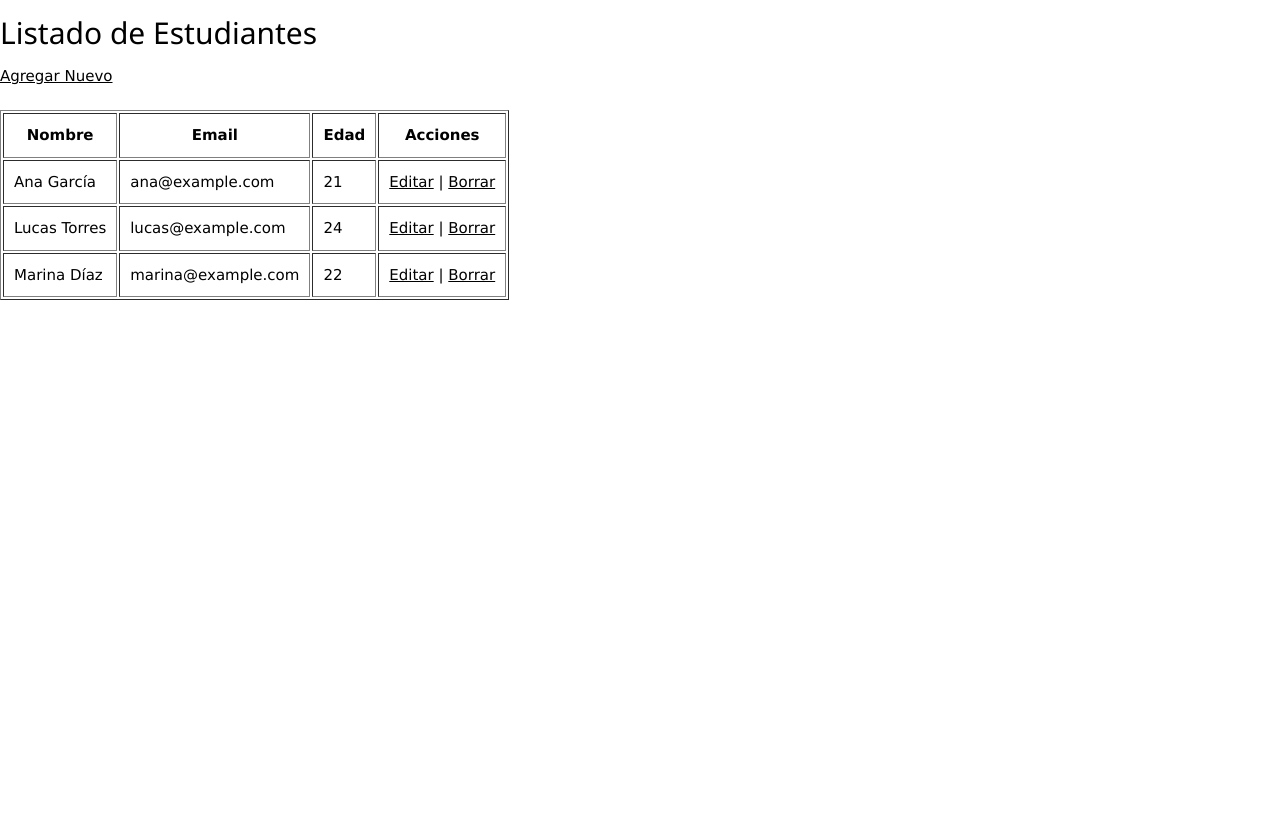
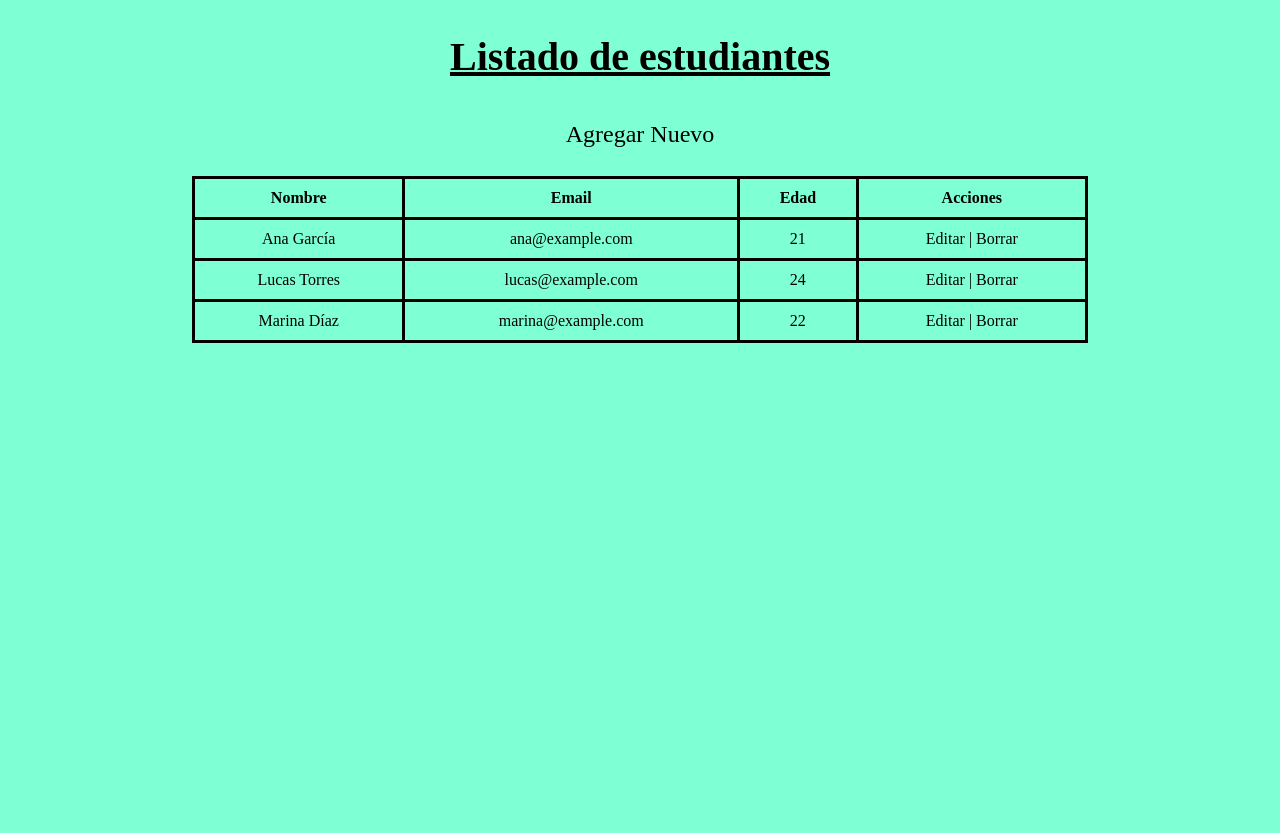
Before and after one commit to TomDiSanto/TECNO-A, a PHP site: page / in a window 1280 px wide. Before the commit the page ends 300 px from the top, so only its background shows below. Run offline with PHP 8.4, Linux system fonts and the light colour scheme; data comes from the database, SQL or seed files in the repository.

Commit message:
Add files via upload

```diff
--- a/crud/index.php
+++ b/crud/index.php
@@ -22,7 +22,7 @@ $result = $connection->query("SELECT * FROM students");
  * Con echo mostramos por "pantalla" (navegador web)
  * el html al cliente.
  */
-echo "<!DOCTYPE html>";
+/**echo "<!DOCTYPE html>";
 echo "<html lang='es'>";
 echo "<head>";
 echo "<meta charset='UTF-8'>";
@@ -53,4 +53,35 @@ if ($result->num_rows > 0) {
 }
 echo "</body>";
 echo "</html>";
+*/
 ?>
+<!DOCTYPE html>
+<html lang="es">
+<head>
+    <meta charset="UTF-8">
+    <link rel="stylesheet" href="style.css?v=<?php echo time(); ?>">
+</head>
+<body>
+    <h2>Listado de estudiantes</h2>
+    <a href="insert.php" class="insert">Agregar Nuevo</a>
+    <?php if ($result->num_rows > 0) {
+    echo "<table border='1' cellpadding='10'>";
+    echo "<tr><th>Nombre</th><th>Email</th><th>Edad</th><th>Acciones</th></tr>";
+    while ($row = $result->fetch_assoc()) {
+        echo "<tr>
+                <td>{$row['fullname']}</td>
+                <td>{$row['email']}</td>
+                <td>{$row['age']}</td>
+                <td>
+                    <a href='update.php?id={$row['id']}'>Editar</a> |
+                    <a href='delete.php?id={$row['id']}'>Borrar</a>
+                </td>
+              </tr>";
+    }
+    echo "</table>";
+} else {
+    echo "No hay estudiantes cargados.";
+}?>
+
+</body>
+</html>
--- a/crud/insert.php
+++ b/crud/insert.php
@@ -27,7 +27,7 @@ if ($_SERVER["REQUEST_METHOD"] == "POST") {
     }
 }
 ?>
-
+<link rel="stylesheet" href="style.css?v=<?php echo time(); ?>">
 <h2>Agregar Estudiante</h2>
 <form action="insert.php" method="post">
     Nombre completo: <input type="text" name="fullname" required><br>
--- a/crud/style.css
+++ b/crud/style.css
@@ -1,8 +1,35 @@
-/* table {
+html,body{
+    margin:0;
+    padding:0;
+    background-color: aquamarine;
+    height: 100vh;
+}
+h2{
+    text-align: center;
+    text-decoration: underline;
+    font-size: 5vh;
+}
+.insert {
+    display: flex;
+    justify-content: center;
+    color: black;
+    padding:1vh;
+    text-decoration: none;
+    font-size: 3vh;
+}
+table{
+    width: 70%;
+    margin: 20px auto;
     border-collapse: collapse;
+    border: 3px solid black;
 }
-th, td {
-    padding: 10px;
-} */
+th,td{
+    border: 3px solid black;
+    text-align: center;
 
+}
+a{
+    color:black;
+    text-decoration: none;
+}
 @import url(w3.css);
--- a/crud/update.php
+++ b/crud/update.php
@@ -23,7 +23,7 @@ if ($_SERVER["REQUEST_METHOD"] == "POST") {
 
 <h2>Editar Estudiante</h2>
 <!--<form method="post">--> <!--NO SE HACE si no especifo action, usa la url actual con el id por GET-->
-
+<link rel="stylesheet" href="style.css?v=<?php echo time(); ?>">
 <!-- En el action se agrega el id de la fila que estoy editando-->
 <form action="update.php?id=<?= $row['id'] ?>" method="post">
     Nombre completo: <input type="text" name="fullname" value="<?= $row['fullname'] ?>" required><br>
```
